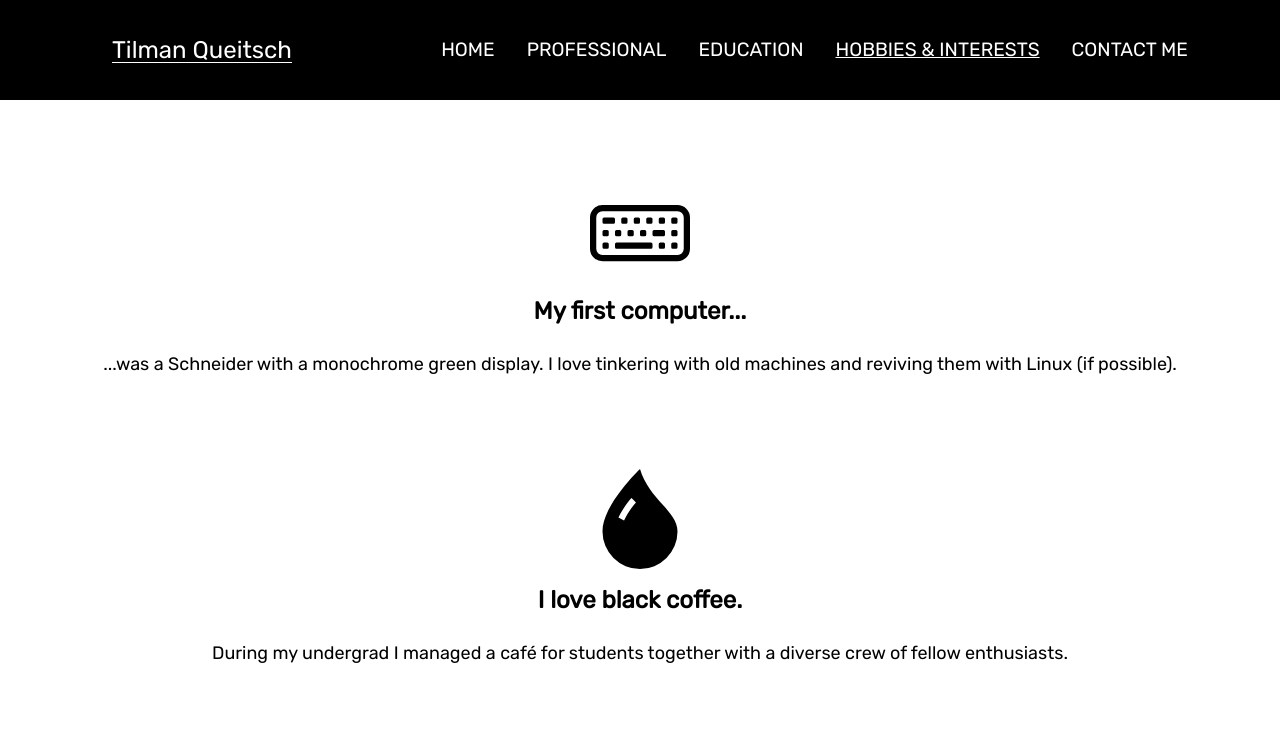
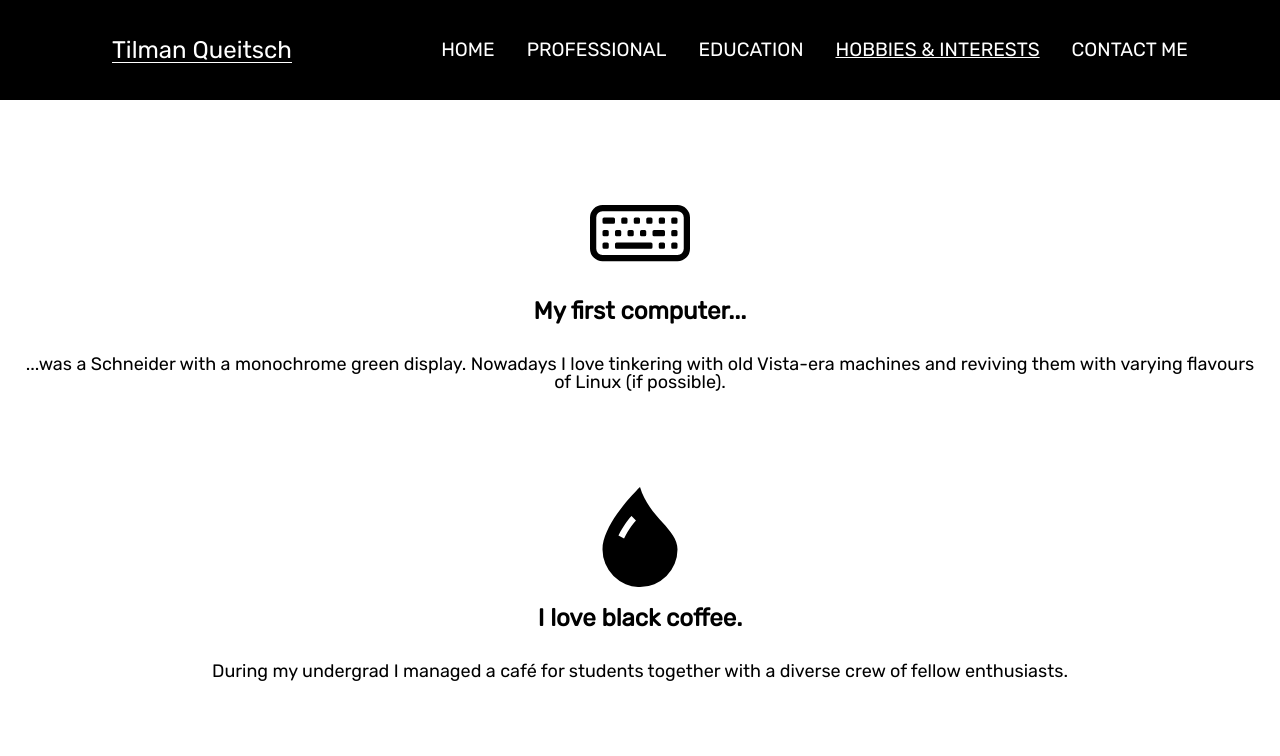
Before and after one commit to tiQu/portfolio, a React (Create React App) app: page /hobbies in a window 1280 px wide. Shown: the top 756 px of the page. Built offline with nearby package versions, Linux system fonts and the light colour scheme.

Commit message:
Update Hobbies.js
Minor text updates

```diff
--- a/src/components/hobbies/Hobbies.js
+++ b/src/components/hobbies/Hobbies.js
@@ -13,7 +13,7 @@ export default function Hobbies() {
                     My first computer...
                 </div>
                 <div className="hobbies-body">
-                  ...was a Schneider with a monochrome green display. I love tinkering with old machines and reviving them with Linux (if possible).
+                  ...was a Schneider with a monochrome green display. Nowadays I love tinkering with old Vista-era machines and reviving them with varying flavours of Linux (if possible).
                 </div>
             </div>
             <div className="hobbies hobby2">
```
